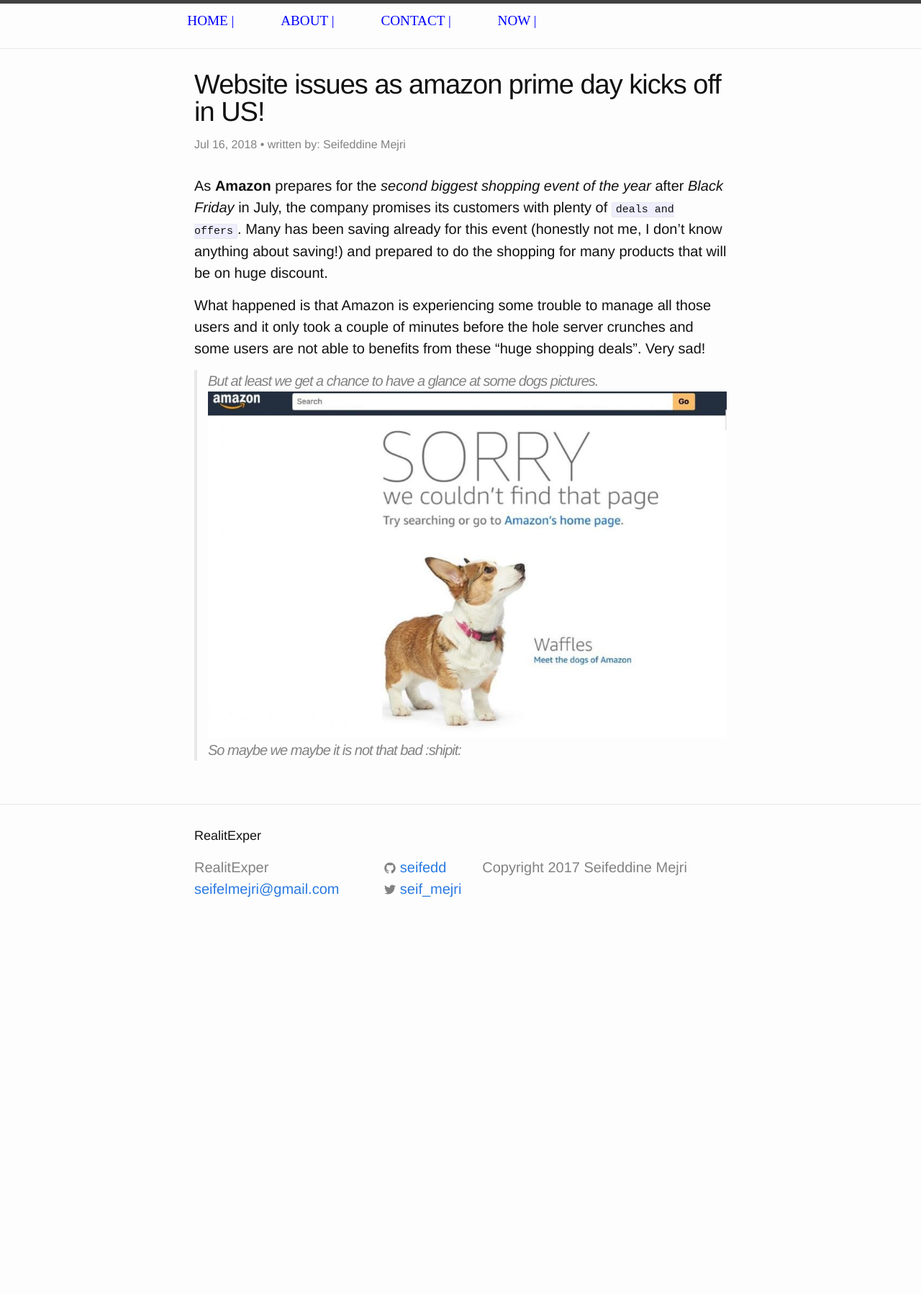
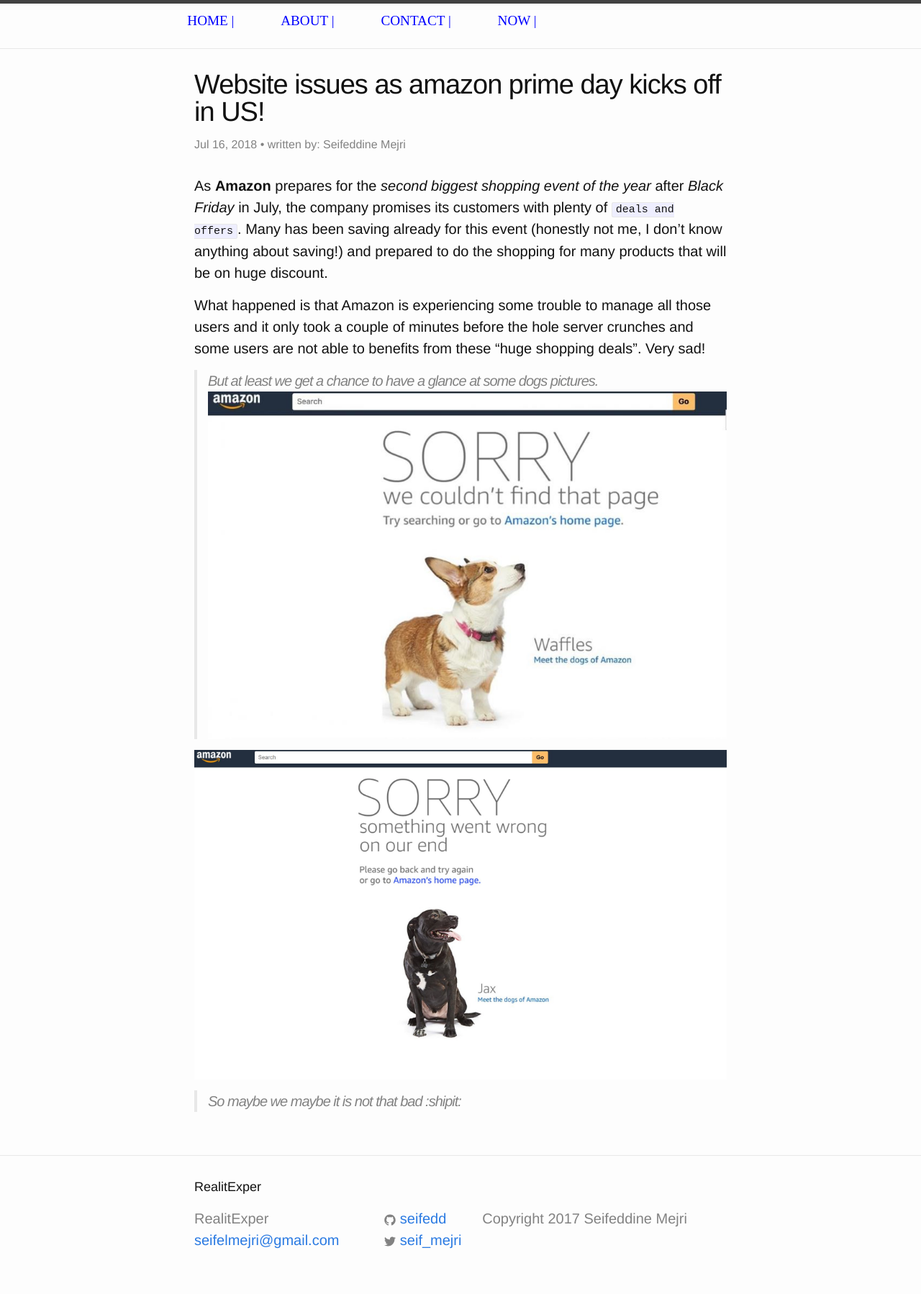
Before and after one commit to seifedd/Reality, a Jekyll site: the page built from _posts/2018-07-16-What happened to Amazon today.markdown, in a window 1280 px wide. Shown: the whole page at 72% size. Built offline with Jekyll 4.4.1, drawn with Linux system fonts in a browser that asks for light colours; comment, search, counter and statistics services are not loaded; before the commit the page ends 1310 px from its top, so only the background shows below that.

Commit message:
fixed inage

```diff
--- a/_posts/2018-07-16-What happened to Amazon today.markdown
+++ b/_posts/2018-07-16-What happened to Amazon today.markdown
@@ -15,5 +15,7 @@ As **Amazon** prepares for the  *second biggest shopping event of the year* afte
 What happened is that Amazon is experiencing some trouble to manage all those users and it only took a couple of minutes before the hole server crunches and some users are not able to benefits from these "huge shopping deals". Very sad!
 
 >But at least we get a chance to have a glance at some dogs pictures.
-![Img_dog](https://github.com/seifedd/Reality/blob/master/img/dog.jpg "Image_dog")
+![Img_dog](https://raw.githubusercontent.com/seifedd/Reality/master/img/dog.jpg "Image_dog")
+
+![Img_dog](https://raw.githubusercontent.com/seifedd/Reality/master/img/dog3.jpg "Image_dog")
 >So maybe we maybe it is not that bad :shipit:
```
